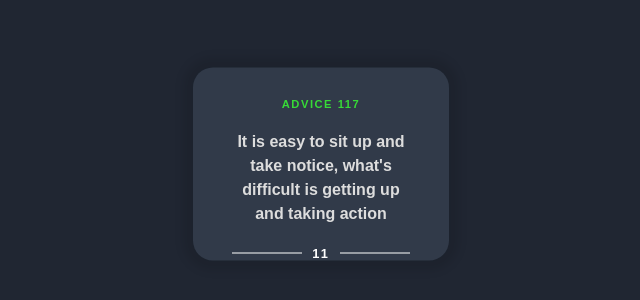
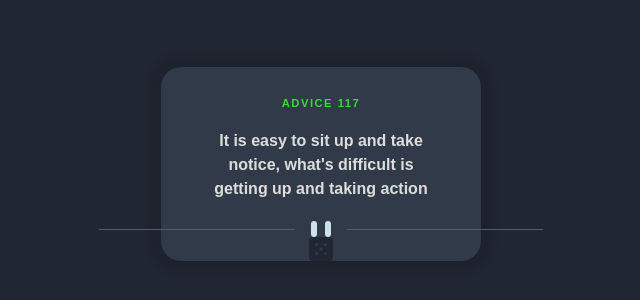
Before and after one commit to darrk-heart/random-react-advice, a React (Create React App) app: page / in a window 1280 px wide. Shown: the part 236-536 px from the top of the page, without its empty margins (319-959 px from the left). Built offline with nearby package versions, Linux system fonts and the light colour scheme.

Commit message:
called some few icons

```diff
--- a/src/App.css
+++ b/src/App.css
@@ -12,7 +12,7 @@
   top: 50%;
   left: 50%;
   transform: translate(-50%, -50%);
-  width: 20%;
+  width: 25%;
   /* height: 35%; */
   border-radius: 20px;
   box-shadow: 0 0 10px 10px rgba(0, 0, 0, 0.1);
@@ -37,19 +37,3 @@ h4 {
   line-height: 1.5;
   font-weight: 600;
 }
-.line {
-  width: 70px;
-  height: 1px;
-  background-color: white;
-  margin: 0 10px;
-}
-.beneath {
-  display: flex;
-  align-items: center;
-}
-.eleven {
-  color: white;
-  font-size: 0.8rem;
-  font-weight: 600;
-  letter-spacing: 2px;
-}
--- a/src/App.js
+++ b/src/App.js
@@ -1,5 +1,7 @@
 import React from "react";
 import "./App.css";
+import dice from "./assets/dice.svg";
+import divider from "./assets/divider.svg";
 
 function App() {
   return (
@@ -10,11 +12,8 @@ function App() {
           It is easy to sit up and take notice, what's difficult is getting up
           and taking action{" "}
         </h4>
-        <div className="beneath">
-          <div className="line"></div>
-          <div className="eleven">11</div>
-          <div className="line"></div>
-        </div>
+        <img src={divider} alt="divider" />
+        <img src={dice} alt="dice" />
       </div>
     </div>
   );
```
Also changed, not shown: src/assets/dice.svg (added), src/assets/divider.svg (added).
